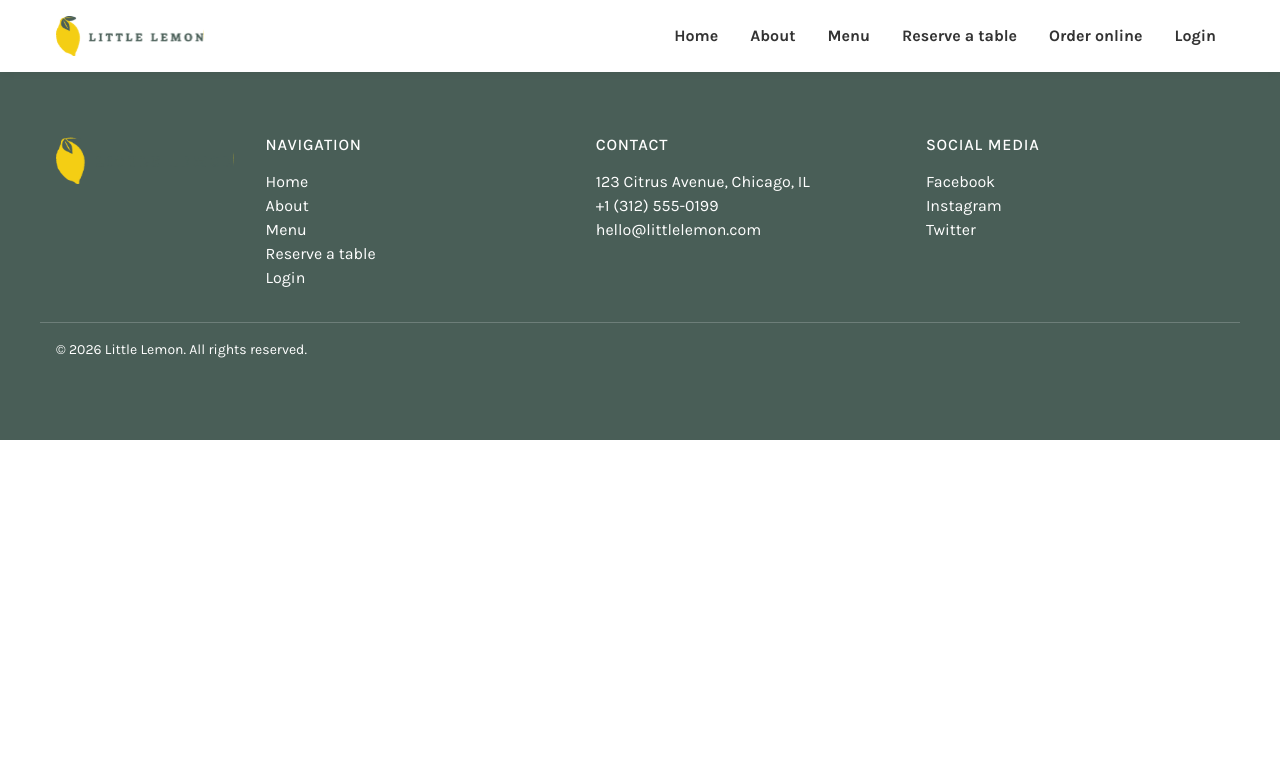
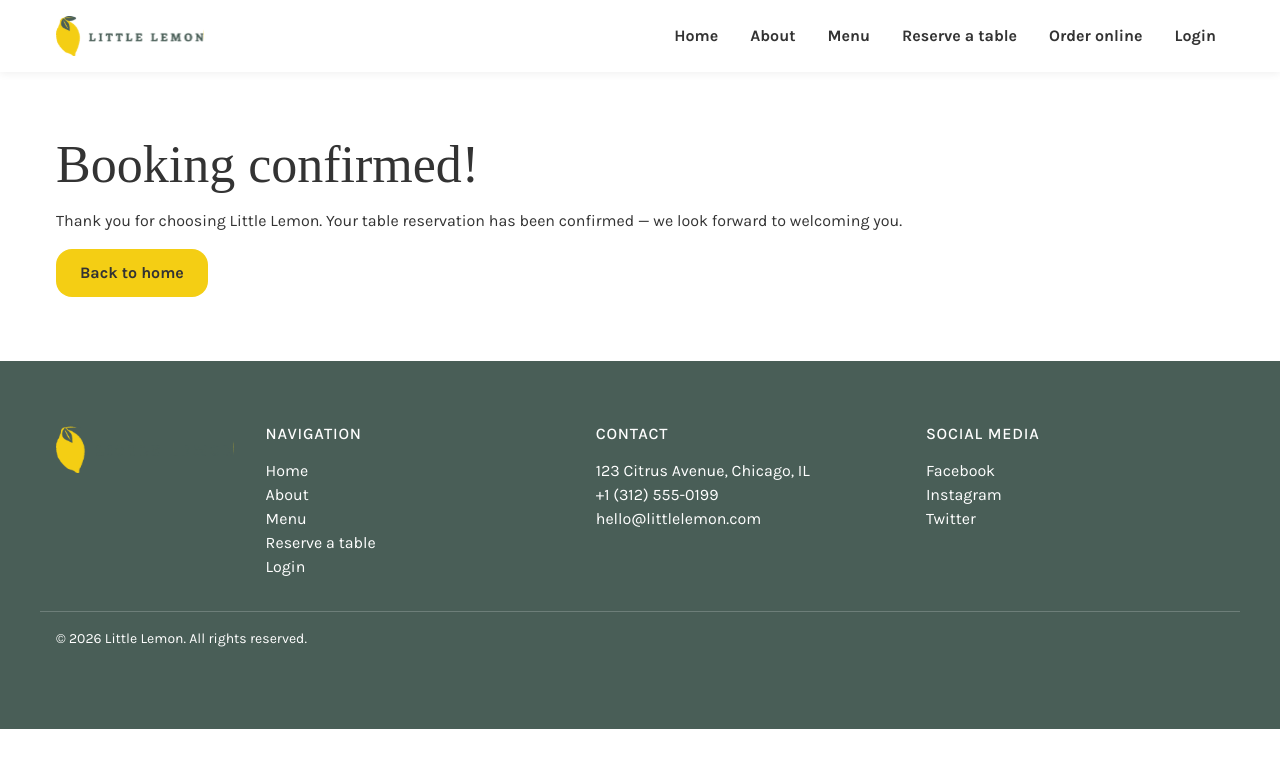
Before and after one commit to AudriusSveikauskas/Booking-a-table-on-the-Little-Lemon-website, a React (Create React App) app: page /confirmed in a window 1280 px wide. Shown: the top 768 px of the page. Built offline with nearby package versions, Linux system fonts and the light colour scheme; a web font is replaced by a local one.

Commit message:
Submit the booking form to the API and confirm the reservation
Added a ConfirmedBooking page and /confirmed route, a submitForm handler in
BookingPage that calls submitAPI and navigates to the confirmation page on
success, and wired the form's submit handler to it via props.

```diff
--- a/src/App.js
+++ b/src/App.js
@@ -4,6 +4,7 @@ import Header from './components/Header';
 import Footer from './components/Footer';
 import HomePage from './pages/HomePage';
 import BookingPage from './pages/BookingPage';
+import ConfirmedBooking from './pages/ConfirmedBooking';
 
 // Root component. The header and footer are persistent; the routed pages are
 // rendered inside the <main> landmark. A fragment avoids an extra wrapper div.
@@ -15,6 +16,7 @@ function App() {
         <Routes>
           <Route path="/" element={<HomePage />} />
           <Route path="/booking" element={<BookingPage />} />
+          <Route path="/confirmed" element={<ConfirmedBooking />} />
         </Routes>
       </main>
       <Footer />
--- a/src/components/BookingForm.js
+++ b/src/components/BookingForm.js
@@ -5,7 +5,7 @@ import { useState } from 'react';
 // `availableTimes` (the list of selectable times) is provided by the parent,
 // which also owns the times state; `dispatch` lets the form ask the parent to
 // recompute the times when the chosen date changes.
-function BookingForm({ availableTimes = [], dispatch }) {
+function BookingForm({ availableTimes = [], dispatch, submitForm }) {
   const [date, setDate] = useState('');
   const [time, setTime] = useState('');
   const [guests, setGuests] = useState(1);
@@ -22,9 +22,10 @@ function BookingForm({ availableTimes = [], dispatch }) {
 
   function handleSubmit(event) {
     event.preventDefault();
-    // Submission is wired to the API in a later exercise.
     const reservation = { date, time, guests, occasion };
-    console.log('Reservation submitted', reservation);
+    if (submitForm) {
+      submitForm(reservation);
+    }
   }
 
   return (
--- a/src/pages/BookingPage.js
+++ b/src/pages/BookingPage.js
@@ -1,6 +1,7 @@
 import { useReducer } from 'react';
+import { useNavigate } from 'react-router-dom';
 import BookingForm from '../components/BookingForm';
-import { fetchAPI } from '../api';
+import { fetchAPI, submitAPI } from '../api';
 
 // Creates the initial available-times state from the API, using today's date.
 export function initializeTimes() {
@@ -19,13 +20,26 @@ export function updateTimes(state, action) {
 
 function BookingPage() {
   const [availableTimes, dispatch] = useReducer(updateTimes, undefined, initializeTimes);
+  const navigate = useNavigate();
+
+  // Submits the reservation to the API and, on success, navigates to the
+  // confirmation page.
+  function submitForm(formData) {
+    if (submitAPI(formData)) {
+      navigate('/confirmed');
+    }
+  }
 
   return (
     <section className="booking section" aria-labelledby="booking-title">
       <div className="container">
         <h1 id="booking-title">Reserve a table</h1>
         <p>Choose a date and time and we'll get your table ready.</p>
-        <BookingForm availableTimes={availableTimes} dispatch={dispatch} />
+        <BookingForm
+          availableTimes={availableTimes}
+          dispatch={dispatch}
+          submitForm={submitForm}
+        />
       </div>
     </section>
   );
--- /dev/null
+++ b/src/pages/ConfirmedBooking.js
@@ -0,0 +1,19 @@
+import { Link } from 'react-router-dom';
+
+// Confirmation page shown after a reservation is submitted successfully.
+function ConfirmedBooking() {
+  return (
+    <section className="confirmed section" aria-labelledby="confirmed-title">
+      <div className="container">
+        <h1 id="confirmed-title">Booking confirmed!</h1>
+        <p>
+          Thank you for choosing Little Lemon. Your table reservation has been
+          confirmed — we look forward to welcoming you.
+        </p>
+        <Link to="/" className="button">Back to home</Link>
+      </div>
+    </section>
+  );
+}
+
+export default ConfirmedBooking;
```
